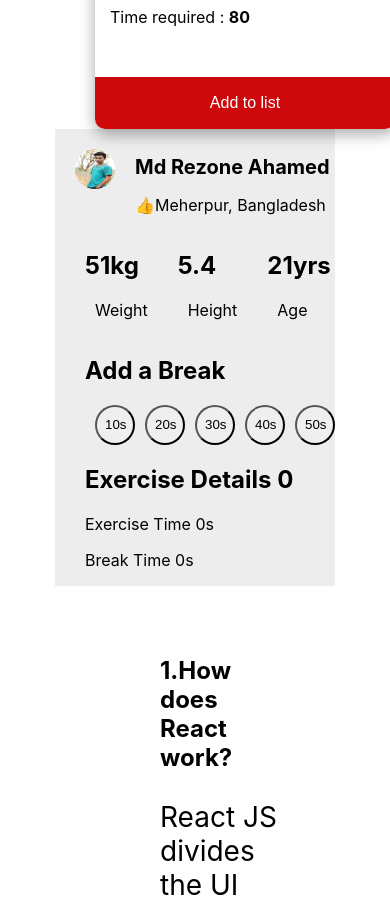
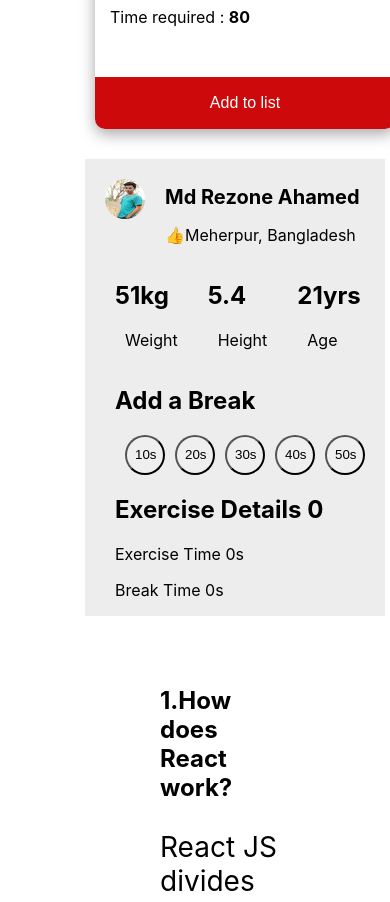
Before and after one commit to rezoneprince/the-dream-club, a React (Create React App) app: page / in a window 390 px wide. Shown: the part 2540-3442 px from the top of the page. Built offline with nearby package versions, Linux system fonts and the light colour scheme.

Commit message:
update some work

```diff
--- a/src/components/Blog/Blog.css
+++ b/src/components/Blog/Blog.css
@@ -6,7 +6,7 @@
 }
 
 .blog-content p {
-    font-size: 18px;
+    font-size: 22px;
 
 }
 
--- a/src/components/Cart/Cart.css
+++ b/src/components/Cart/Cart.css
@@ -1,5 +1,5 @@
 .cart-container {
-
+    margin-top: 30px;
     background-color: rgba(221, 219, 219, 0.507);
 }
 
@@ -34,6 +34,7 @@
 
 .addBreak {
     margin-left: 30px;
+    margin-right: 20px;
 }
 
 .addBreak .add-break-btn button {
@@ -54,6 +55,7 @@
     .cart-container {
         flex-direction: column-reverse;
         align-items: center;
+        margin-left: 80px;
     }
 
 }
--- a/src/components/Club/Club.css
+++ b/src/components/Club/Club.css
@@ -41,6 +41,7 @@
 
 @media only screen and (min-width: 993px) and (max-width: 1200px) {
     .club-container {
+        display: flex;
         flex-direction: column;
         align-items: center;
 
```
